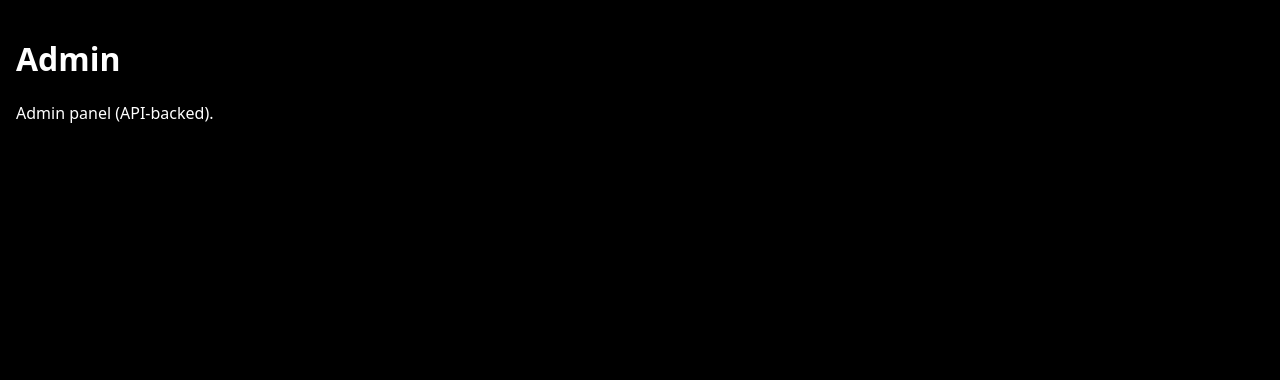
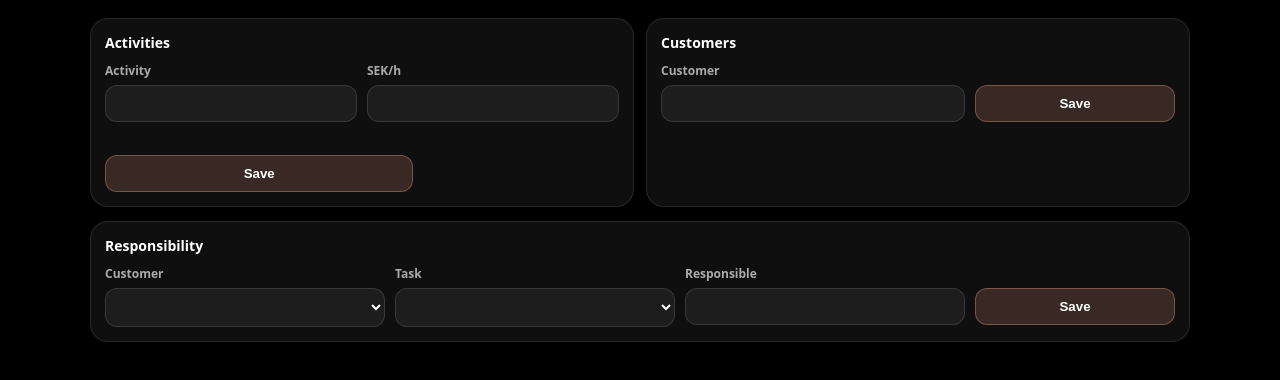
Before and after one commit to jakobtivell-cpu/timetracking, a plain HTML site: page admin.html in a window 1280 px wide. Drawn offline with Linux system fonts and the light colour scheme; no server answers.

Commit message:
Update admin.html

```diff
--- a/admin.html
+++ b/admin.html
@@ -1,15 +1,114 @@
-<!DOCTYPE html>
-<html>
+<!doctype html>
+<html lang="en">
 <head>
-  <meta charset="utf-8">
-  <title>Admin</title>
-  <link rel="stylesheet" href="./css/styles.css">
+<meta charset="utf-8" />
+<meta name="viewport" content="width=device-width,initial-scale=1" />
+<title>Admin</title>
+
+<style>
+:root{
+  --bg:#000; --text:#fff; --muted:rgba(255,255,255,.65);
+  --panel:rgba(255,255,255,.06); --stroke:rgba(255,255,255,.10);
+  --peach:#f4a08b;
+}
+*{box-sizing:border-box}
+body{
+  margin:0; min-height:100vh;
+  background:var(--bg); color:var(--text);
+  font-family: ui-sans-serif, system-ui;
+  padding:18px 14px 24px;
+}
+.container{ max-width:1100px; margin:0 auto; display:flex; flex-direction:column; gap:14px; }
+.row{ display:flex; gap:12px; flex-wrap:wrap; }
+.card{ background:var(--panel); border:1px solid var(--stroke); border-radius:18px; padding:14px; }
+.card h2{ margin:0 0 10px; font-size:14px; font-weight:900; }
+.fieldRow{ display:flex; gap:10px; flex-wrap:wrap; }
+.field{ flex:1; min-width:200px; display:flex; flex-direction:column; gap:6px; }
+label{ font-size:12px; color:var(--muted); font-weight:900; }
+input,select{
+  background:rgba(255,255,255,.06);
+  border:1px solid rgba(255,255,255,.12);
+  color:var(--text); padding:10px; border-radius:12px; font-weight:900;
+}
+.btnInline{
+  border:1px solid rgba(255,255,255,.14);
+  background:rgba(255,255,255,.06);
+  color:var(--text); padding:10px 12px;
+  border-radius:12px; font-weight:900; cursor:pointer;
+}
+.btnInline.peach{ background:rgba(244,160,139,.18); border-color:rgba(244,160,139,.35); }
+.table{ width:100%; border-collapse:collapse; }
+.table th,.table td{ padding:10px; border-bottom:1px solid rgba(255,255,255,.08); font-size:13px; }
+.table th{ color:var(--muted); font-weight:900; }
+.smallBtn{
+  padding:8px 10px; border-radius:10px;
+  border:1px solid rgba(255,255,255,.14);
+  background:rgba(255,255,255,.06); color:#fff; cursor:pointer;
+}
+</style>
 </head>
+
 <body>
-  <h1>Admin</h1>
-  <div id="admin"></div>
+<div class="container">
 
-  <script src="./js/lib.js"></script>
-  <script src="./js/admin.js"></script>
+<div class="row">
+<div class="card" style="flex:1">
+<h2>Activities</h2>
+<div class="fieldRow">
+  <div class="field"><label>Activity</label><input id="actName"></div>
+  <div class="field"><label>SEK/h</label><input id="actRate" type="number"></div>
+  <div class="field" style="flex:.6"><label>&nbsp;</label><button id="saveAct" class="btnInline peach">Save</button></div>
+</div>
+<table class="table"><tbody id="actTable"></tbody></table>
+</div>
+
+<div class="card" style="flex:1">
+<h2>Customers</h2>
+<div class="fieldRow">
+  <div class="field"><label>Customer</label><input id="custName"></div>
+  <div class="field" style="flex:.6"><label>&nbsp;</label><button id="saveCust" class="btnInline peach">Save</button></div>
+</div>
+<table class="table"><tbody id="custTable"></tbody></table>
+</div>
+</div>
+
+<div class="row">
+<div class="card" style="flex:1">
+<h2>Responsibility</h2>
+<div class="fieldRow">
+  <div class="field"><label>Customer</label><select id="rCustomer"></select></div>
+  <div class="field"><label>Task</label><select id="rTask"></select></div>
+  <div class="field"><label>Responsible</label><input id="rName"></div>
+  <div class="field" style="flex:.6"><label>&nbsp;</label><button id="rSave" class="btnInline peach">Save</button></div>
+</div>
+<table class="table"><tbody id="rTable"></tbody></table>
+</div>
+</div>
+
+</div>
+
+<script>
+const API={get:u=>fetch(u).then(r=>r.json()),post:(u,b)=>fetch(u,{method:'POST',headers:{'Content-Type':'application/json'},body:JSON.stringify(b)}).then(r=>r.json())};
+const el=id=>document.getElementById(id);
+
+async function load(){
+  const tasks=await API.get('/api/tasks');
+  const customers=await API.get('/api/customers');
+  tasks.forEach(t=>el('actTable').insertAdjacentHTML('beforeend',`<tr><td>${t.TaskName}</td><td>${t.DefaultRatePerHour}</td></tr>`));
+  customers.forEach(c=>el('custTable').insertAdjacentHTML('beforeend',`<tr><td>${c.CustomerName}</td></tr>`));
+  customers.forEach(c=>el('rCustomer').append(new Option(c.CustomerName,c.CustomerId)));
+  tasks.forEach(t=>el('rTask').append(new Option(t.TaskName,t.TaskId)));
+}
+
+el('saveAct').onclick=()=>API.post('/api/admin/task',{name:el('actName').value,rate:el('actRate').value}).then(load);
+el('saveCust').onclick=()=>API.post('/api/admin/customer',{name:el('custName').value}).then(load);
+el('rSave').onclick=()=>API.post('/api/admin/responsibility',{
+  customerId:el('rCustomer').value,
+  taskId:el('rTask').value,
+  responsible:el('rName').value
+}).then(load);
+
+load();
+</script>
 </body>
 </html>
```
